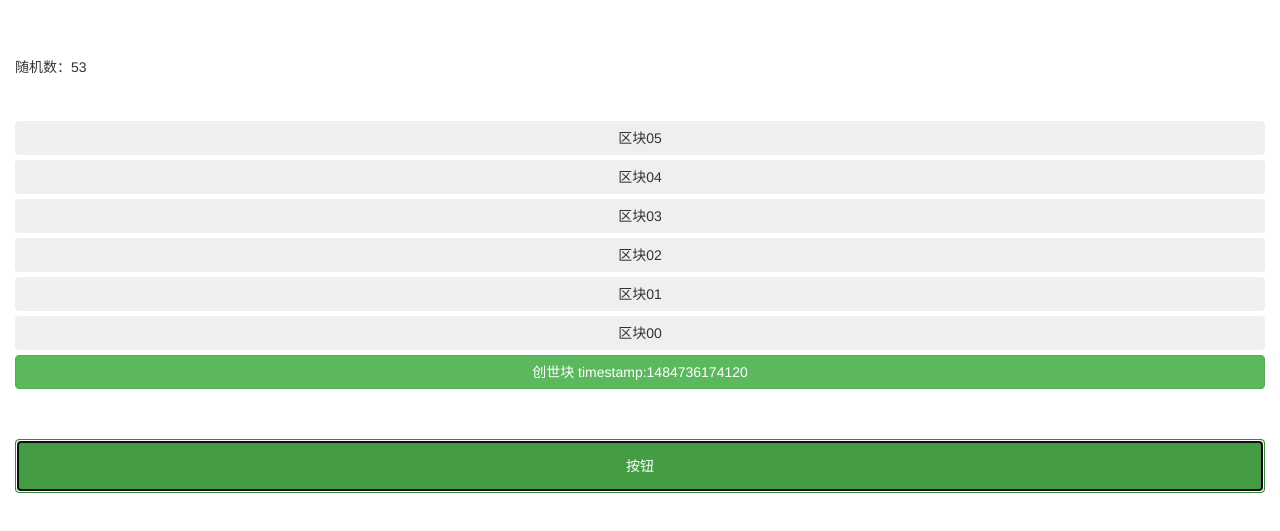
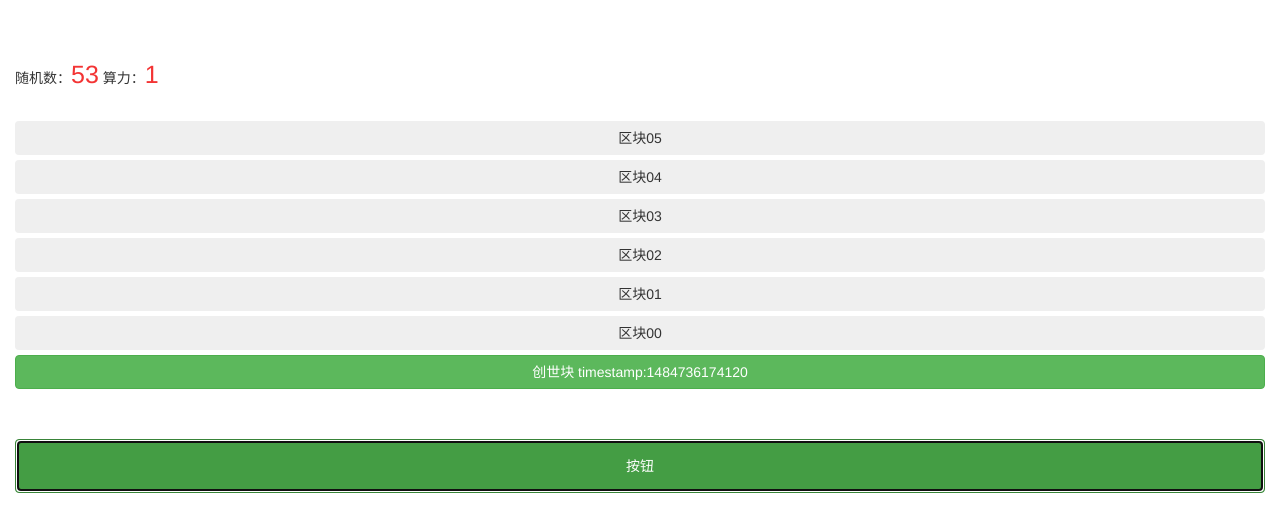
Before and after one commit to iamsupercp/powgame, a plain HTML site: page docs/index.html in a window 1280 px wide. Both pictures are taken after a click on the button "按钮". Shown: the part 63-594 px from the top of the page. Drawn offline with Linux system fonts and the light colour scheme.

Commit message:
add power

```diff
--- a/docs/index.html
+++ b/docs/index.html
@@ -33,7 +33,8 @@
 	<div class="container-fluid">
 		<div class="row-fluid">
 			<div class="text" style="margin-top: 50px;    margin-bottom: 10px;height: 54px;">
-				  随机数：<span id = 'nonce'>00</span>
+				  随机数：<span id = 'nonce' style="color: #f33434;font-size: 25px;">00</span>
+				  算力：<span id = 'power' style="color: #f33434;font-size: 25px;">00</span>
 			</div>
 			<div class="span12">
 				  <button id = "block5" class="btn btn-warn btn-block btn-large" type="button">区块05 </button>
@@ -55,10 +56,13 @@
 		var begin = false;
 		var height = 0;
 		var nonce = 0;
+		var power = 0;
 		var min = 30;
 		var max = 34;
 
 		$("#pow").click(function(){
+
+			power++;
 
 			if(!begin){
 				begin = true;
@@ -70,6 +74,7 @@
 			nonce = parseInt(Math.random() * 100);
 
 			$("#nonce").text(nonce);
+			$("#power").text(power);
 
 			if(nonce >= min && nonce <= max){
 
```
